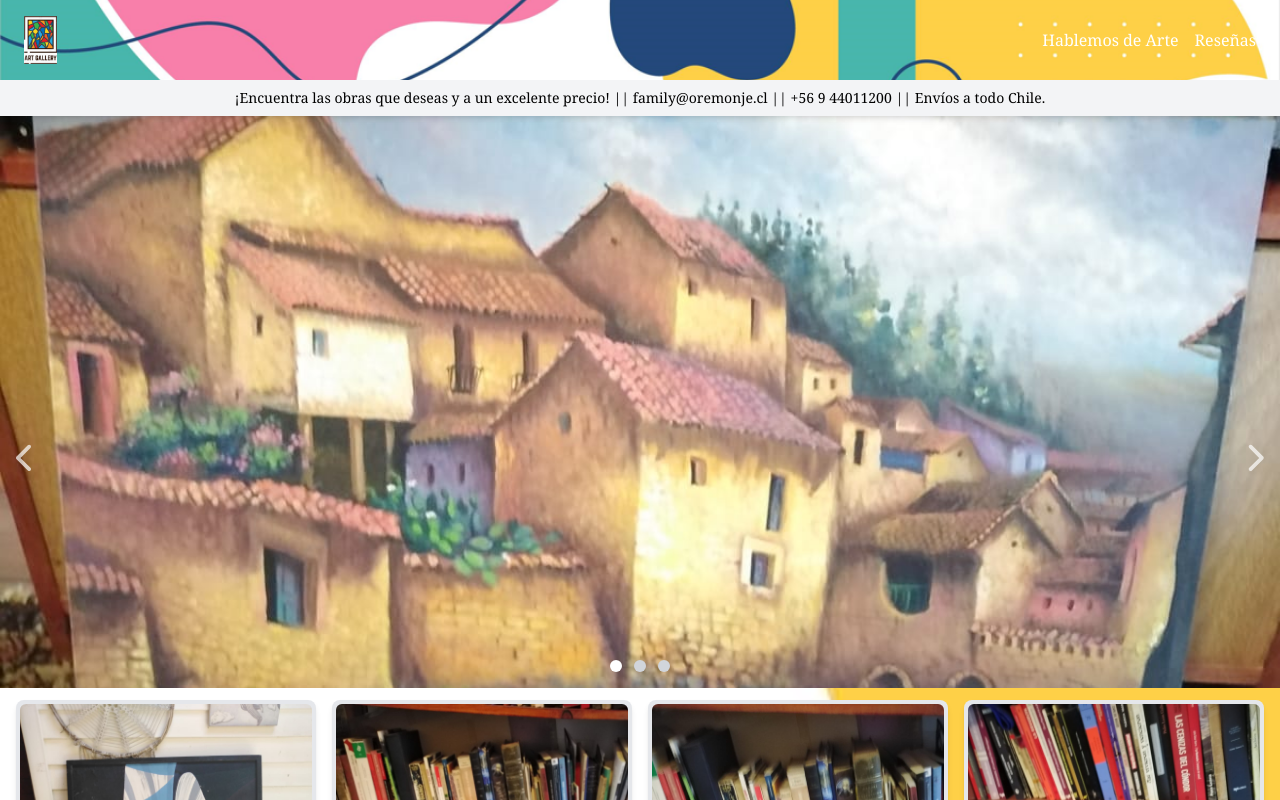
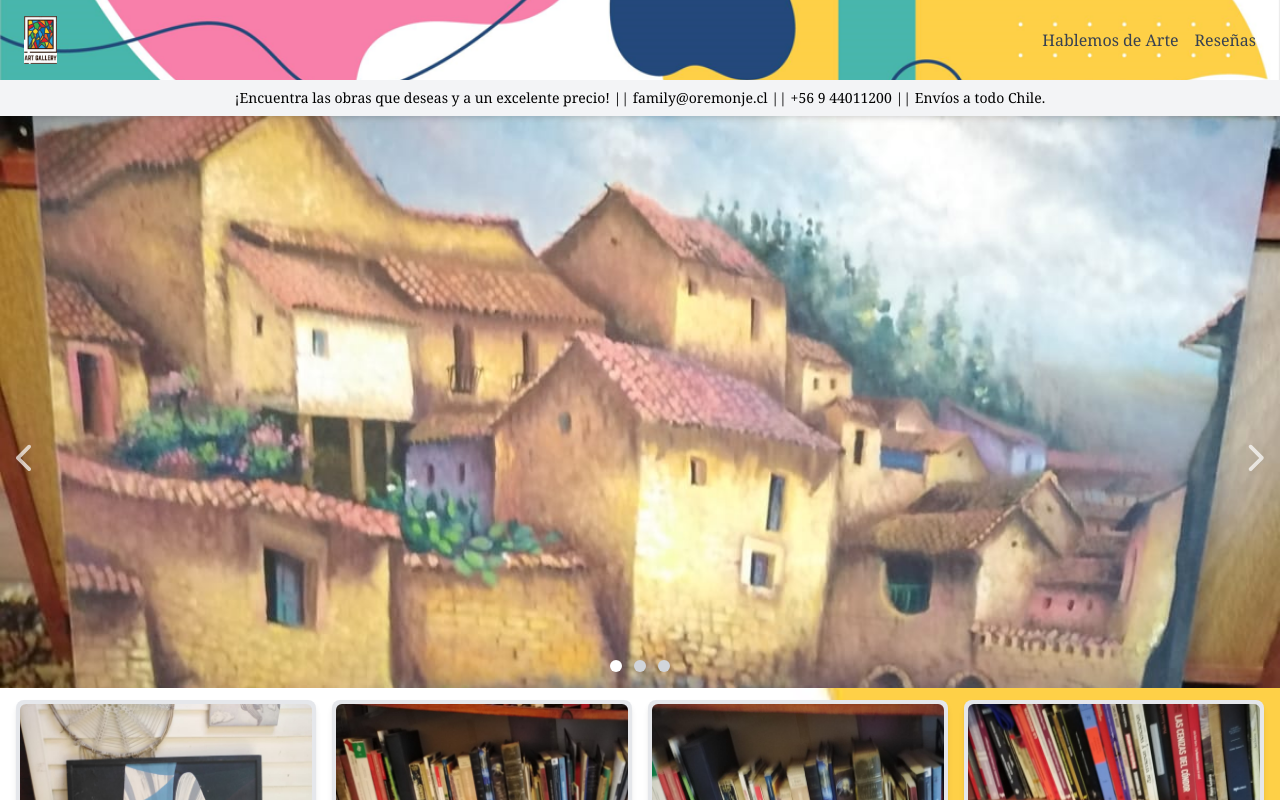
Before and after one commit to martinoremonje/arte-galeria, a React (Vite) app: page / in a window 1280 px wide. Shown: the top 800 px of the page. Built offline with nearby package versions, Linux system fonts and the light colour scheme.

Commit message:
cambios al nav 2

```diff
--- a/src/components/Navbar.jsx
+++ b/src/components/Navbar.jsx
@@ -52,10 +52,10 @@ function Navbar() {
 
           {/* Enlaces a la derecha */}
           <div className="flex items-center space-x-4">
-            <button onClick={handleScrollToArte} className="sm:text-white text-gray-700 hover:text-gray-900 focus:outline-none cursor-pointer ">
+            <button onClick={handleScrollToArte} className="sm:text-gray-700 text-white hover:text-gray-900 focus:outline-none cursor-pointer ">
               Hablemos de Arte
             </button>
-            <button onClick={handleScrollToResena} className="sm:text-white text-gray-700 hover:text-gray-900 focus:outline-none cursor-pointer ">
+            <button onClick={handleScrollToResena} className="sm:text-gray-700 text-white hover:text-gray-900 focus:outline-none cursor-pointer ">
               Reseñas
             </button>
           </div>
```
